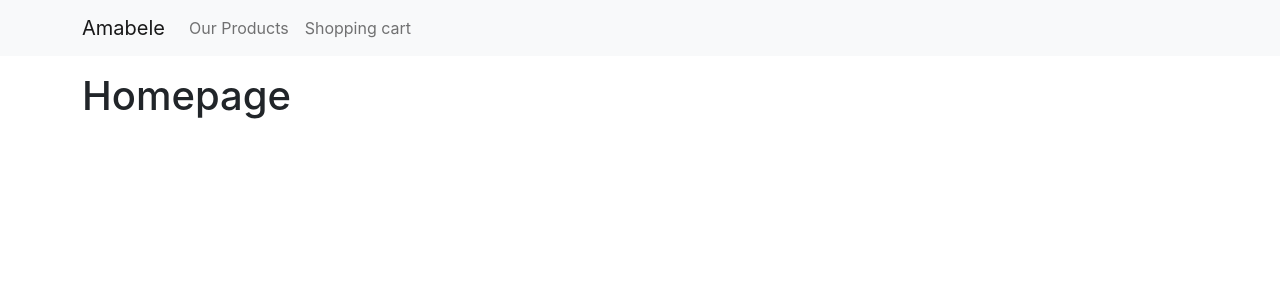
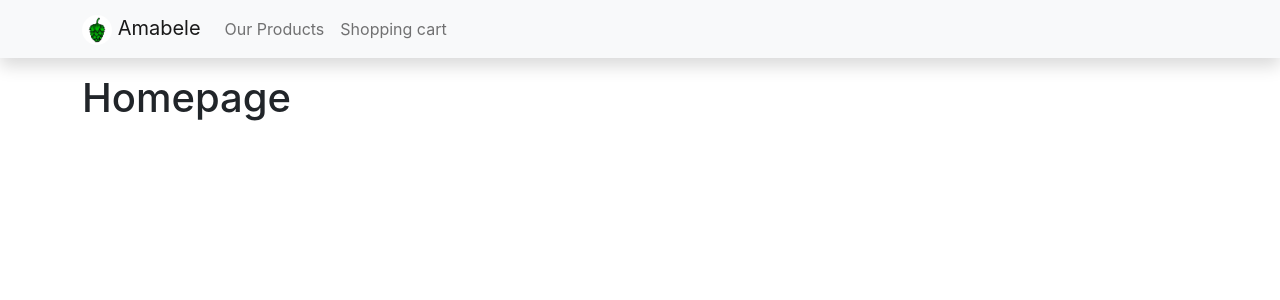
Before and after one commit to AsandahDevs/Amabele, a React (Create React App) app: page / in a window 1280 px wide. Shown: the top 300 px of the page. Built offline with nearby package versions, Linux system fonts and the light colour scheme.

Commit message:
Add image element for navbar brand component and shadow class for navbar component.

```diff
--- a/src/Components/NavigationMenu.jsx
+++ b/src/Components/NavigationMenu.jsx
@@ -6,9 +6,15 @@ import { NavLink } from "react-router-dom";
 
 const NavMenu = () => {
   return (
-    <Navbar bg="light" expand="md" className="mb-3">
+    <Navbar bg="light" expand="md" className="mb-3 shadow">
       <Container>
         <Navbar.Brand as={NavLink} to="/">
+          <img
+            src={"/Images/Beer_hop.webp"}
+            alt="Beer_hop"
+            height={30}
+            style={{ borderRadius: "50%" }}
+          />{" "}
           Amabele
         </Navbar.Brand>
         <Navbar.Toggle aria-controls={"offcanvasNavbar-expand-md"} />
```
